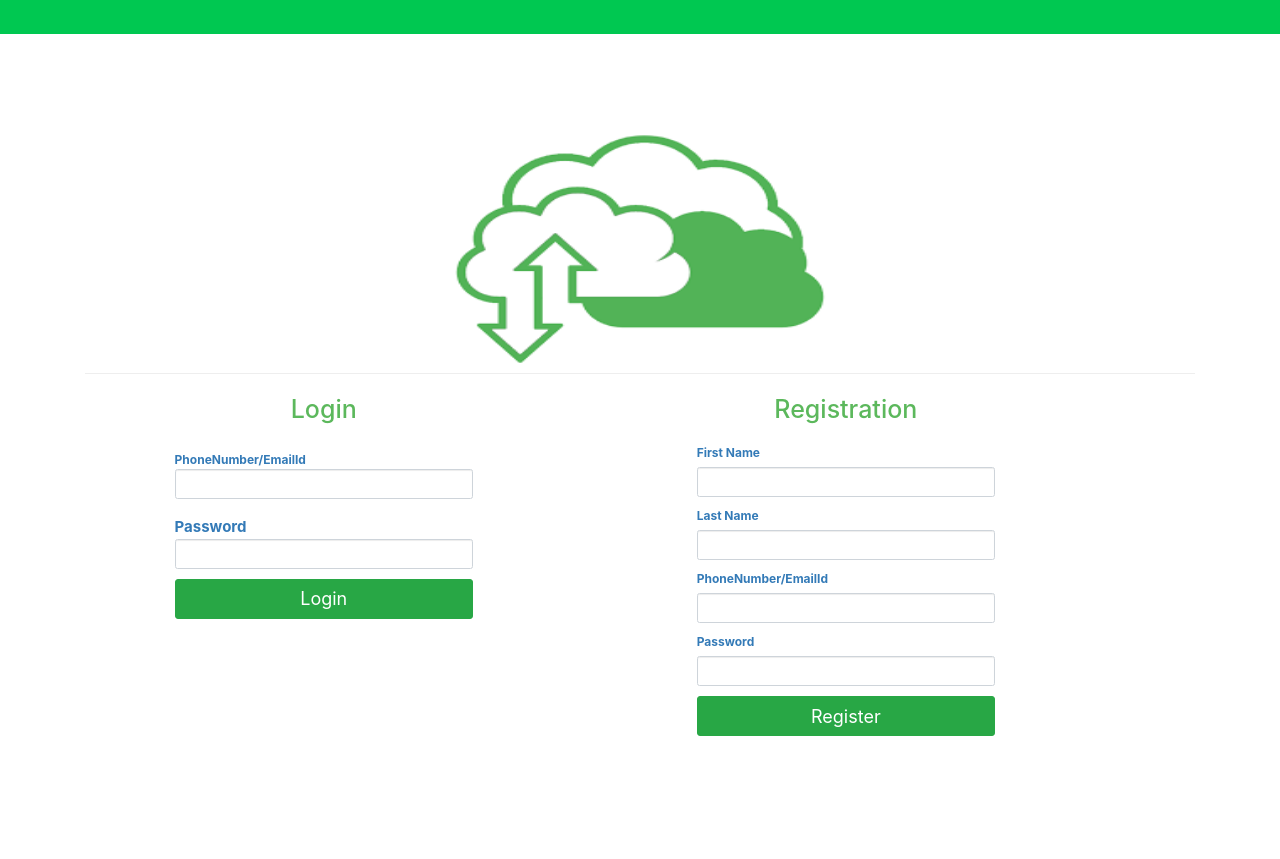
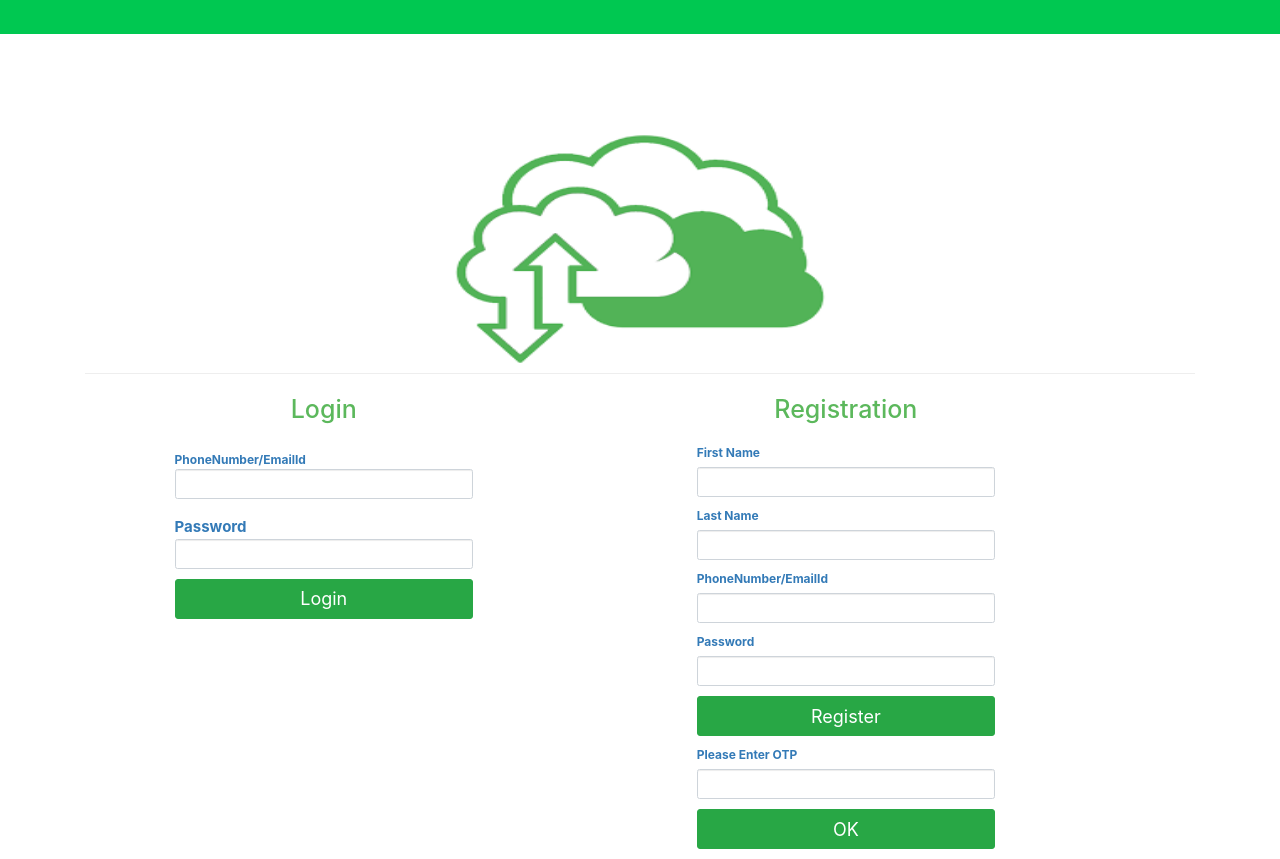
Before and after one commit to Naveenpatancheru/SaveYourSearch, an Angular app: page /search in a window 1280 px wide. Before the commit the page ends 800 px from the top, so only its background shows below. Built offline with nearby package versions, Linux system fonts and the light colour scheme; a web font is replaced by a local one.

Commit message:
Login/Registration

```diff
--- a/src/app/common/common.module.ts
+++ b/src/app/common/common.module.ts
@@ -1,3 +1,4 @@
+import { UserService } from './services/user.service';
 import { NoteService } from './services/notes.service';
 import { BingWebSearchServices } from './services/bingWebSearch.service';
 import { SaveYourSearch } from './services/saveYourSearch.service';
@@ -10,6 +11,6 @@ import { AzureHttpClient } from './services/azureHttpClient';
 // import { CommonModule } from '@angular/common';
 
 @NgModule({
-  providers: [AzureHttpClient, CognitiveServices, SaveYourSearch,BingWebSearchServices,NoteService]
+  providers: [AzureHttpClient, CognitiveServices, SaveYourSearch,BingWebSearchServices,NoteService,UserService]
 })
 export class CommonModule { }
--- /dev/null
+++ b/src/app/common/models/user.ts
@@ -0,0 +1,10 @@
+export class User {
+    id: number;
+    username: string;
+    password: string;
+    firstName: string;
+    lastName: string;
+    token: string;
+    usernamePhoneRegistration:string;
+    passwordRegistration:string;
+}
--- /dev/null
+++ b/src/app/common/services/user.service.ts
@@ -0,0 +1,39 @@
+
+import { map, catchError } from "rxjs/operators";
+import { Headers, Http,RequestOptions, RequestMethod  } from '@angular/http';
+import { Injectable } from '@angular/core';
+import { Observable } from 'rxjs';
+import { User } from '../models/user';
+@Injectable()
+export class UserService{
+    constructor(private http: Http) { }
+    register(user: User) :Observable<boolean>{
+        debugger;
+        const options = {responseType: 'text'};
+        var headerOptions= new Headers({'Content-Type': 'application/json; charset=utf-8'});
+        var requestOptions = new RequestOptions({method: RequestMethod.Post, headers: headerOptions});
+         return this.http.post('https://localhost:44349/api/UserRegistration', user,requestOptions
+          )
+            .pipe(map(response => {
+                return response.ok;
+            }));
+    }
+    sendOTP(PhoneNumber: string) :Observable<string>{
+        debugger;
+        const options = {responseType: 'text'};
+        var headerOptions= new Headers({'Content-Type': 'application/json; charset=utf-8'});
+        var requestOptions = new RequestOptions({method: RequestMethod.Post, headers: headerOptions});
+         return this.http.get(`https://localhost:44349/api/Twilio/${PhoneNumber}`)
+         .pipe(
+            map(images => {
+            return images.json() as string ;
+                         }
+                ),catchError(this.handleError)
+            );
+}
+private handleError(error: any): Promise<any> {
+    debugger
+    console.error('An error occurred', error); // for demo purposes only
+    return Promise.reject(error.message || error);
+}
+}
--- a/src/app/login/login/login.component.html
+++ b/src/app/login/login/login.component.html
@@ -90,7 +90,21 @@
                 </button>
                 <!-- <a routerLink="/login" class="btn btn-link">Cancel</a> -->
             </div>
-
+            <div class="form-group">
+                <label for="password" >Please Enter OTP</label>
+                <input type="text" formControlName="OTP" class="form-control" [ngClass]="{ 'is-invalid': submittedResgiter && f.OTP.errors }" />
+                <div *ngIf="submittedResgiter && f.OTP.errors" class="invalid-feedback">
+                    <!-- <div *ngIf="f.OTP.errors.required">Password is required</div>
+                    <div *ngIf="f.passwordRegistration.errors.minlength">Password must be at least 6 characters</div> -->
+                </div>
+            </div>
+            <div class="form-group">
+                <button [disabled]="loading" type="button" class="btn btn-lg btn-success btn-block" (click)="onSubmit('OK')">
+                    <span *ngIf="loading" class="spinner-border spinner-border-sm mr-1"></span>
+                    OK
+                </button>
+                <!-- <a routerLink="/login" class="btn btn-link">Cancel</a> -->
+            </div>
 
 
             </div>
--- a/src/app/login/login/login.component.ts
+++ b/src/app/login/login/login.component.ts
@@ -1,3 +1,4 @@
+import { UserService } from './../../common/services/user.service';
 import { Component, OnInit } from '@angular/core';
 import { Router, ActivatedRoute } from '@angular/router';
 import { FormBuilder, FormGroup, Validators } from '@angular/forms';
@@ -14,8 +15,11 @@ export class LoginComponent implements OnInit {
   submitted = false;
   submittedResgiter = false;
   returnUrl: string;
+  result:boolean;
+  OTP:string;
   constructor(  private formBuilder: FormBuilder,
     private route: ActivatedRoute,
+    private userService: UserService,
     private router: Router) { }
 
   ngOnInit() {
@@ -25,7 +29,8 @@ export class LoginComponent implements OnInit {
       firstName: ['', Validators.required],
       lastName: ['', Validators.required],
       usernamePhoneRegistration: ['', Validators.required],
-      passwordRegistration: ['', [Validators.required, Validators.minLength(6)]]
+      passwordRegistration: ['', [Validators.required, Validators.minLength(6)]],
+      OTP: ['','']
   });
   }
   get f() { return this.loginForm.controls; }
@@ -59,8 +64,39 @@ onSubmit(buttonType): void {
       console.log(buttonType)
   }
   if(buttonType==="Register"){
+    debugger;
     this.submittedResgiter = true;
-      console.log(buttonType)
+    this.userService.sendOTP(this.loginForm.value.usernamePhoneRegistration).subscribe( result=>{
+      this.OTP=result;
+      console.log(this.OTP);
+    });
+
+
+    //  this.userService.register(this.loginForm.value)
+    //         .pipe(first())
+    //         .subscribe(
+    //             data => {
+    //               //  this.alertService.success('Registration successful', true);
+    //                // this.router.navigate(['/login']);
+    //             },
+    //             error => {
+    //              //   this.alertService.error(error);
+    //               //  this.loading = false;
+    //             });
+
+      // console.log(buttonType)
+  }
+  if(buttonType==="OK"){
+    if(this.OTP==this.loginForm.value.OTP)
+    {
+      debugger;
+      this.userService.register(this.loginForm.value).subscribe(saveSuccessful => {
+        this.result = saveSuccessful;
+      });
+    }else{
+      debugger;
+
+  }
   }
 
 }
```
